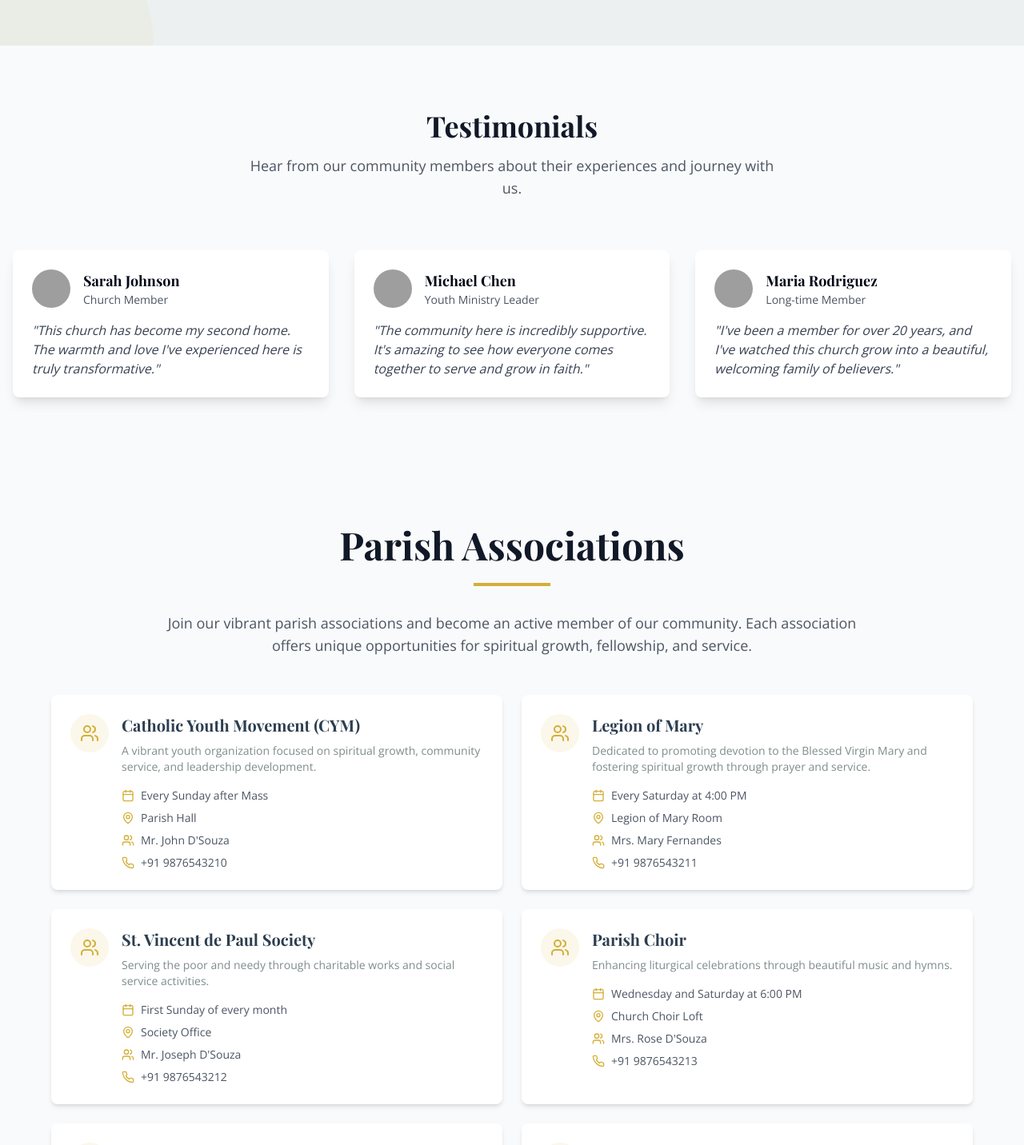
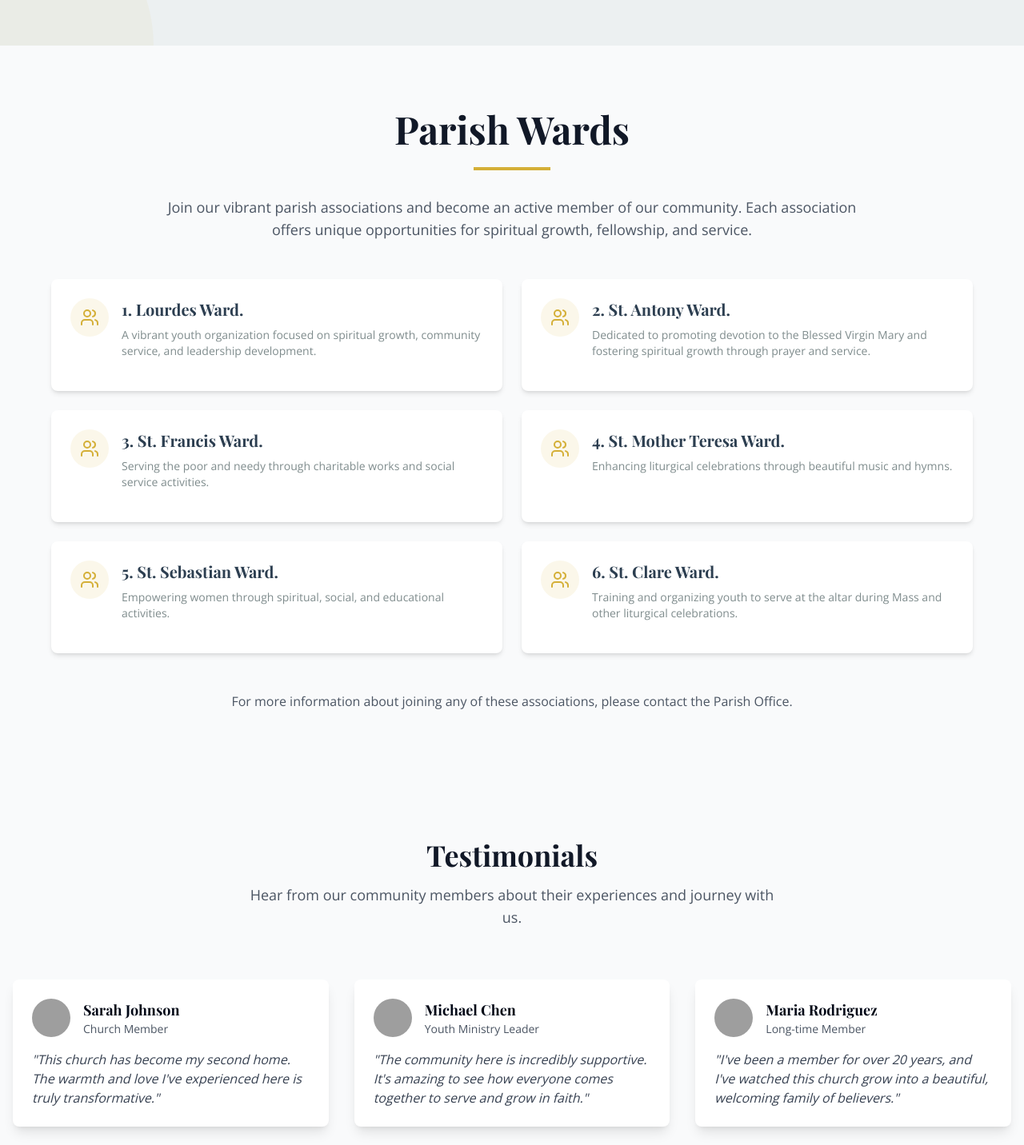
Before and after one commit to luis-hubb/ourladyoflourdes-church, a React (Vite) app: page / in a window 1280 px wide. Shown: the part 6740-8172 px from the top of the page at 80% size. Built offline with nearby package versions, Linux system fonts and the light colour scheme; grey boxes are pictures that could not be loaded.

Commit message:
changed wards

```diff
--- a/src/components/AssociationsSection.tsx
+++ b/src/components/AssociationsSection.tsx
@@ -34,7 +34,7 @@ const AssociationCard = ({
         <h3 className="font-playfair text-xl font-semibold text-primary mb-2">{name}</h3>
         <p className="text-soft-gray text-sm mb-4">{description}</p>
 
-        <div className="space-y-2">
+        {/* <div className="space-y-2">
           {meetingTime && (
             <div className="flex items-center text-sm text-gray-600">
               <Calendar className="h-4 w-4 mr-2 text-gold" />
@@ -64,7 +64,7 @@ const AssociationCard = ({
               </a>
             </div>
           )}
-        </div>
+        </div> */}
       </div>
     </div>
   </motion.div>
@@ -73,7 +73,7 @@ const AssociationCard = ({
 const AssociationsSection = () => {
   const associations = [
     {
-      name: "Catholic Youth Movement (CYM)",
+      name: "1.	Lourdes Ward.",
       description: "A vibrant youth organization focused on spiritual growth, community service, and leadership development.",
       meetingTime: "Every Sunday after Mass",
       meetingPlace: "Parish Hall",
@@ -81,7 +81,7 @@ const AssociationsSection = () => {
       contactNumber: "+91 9876543210"
     },
     {
-      name: "Legion of Mary",
+      name: "2.	St. Antony Ward.",
       description: "Dedicated to promoting devotion to the Blessed Virgin Mary and fostering spiritual growth through prayer and service.",
       meetingTime: "Every Saturday at 4:00 PM",
       meetingPlace: "Legion of Mary Room",
@@ -89,7 +89,7 @@ const AssociationsSection = () => {
       contactNumber: "+91 9876543211"
     },
     {
-      name: "St. Vincent de Paul Society",
+      name: "3.	St. Francis Ward.",
       description: "Serving the poor and needy through charitable works and social service activities.",
       meetingTime: "First Sunday of every month",
       meetingPlace: "Society Office",
@@ -97,7 +97,7 @@ const AssociationsSection = () => {
       contactNumber: "+91 9876543212"
     },
     {
-      name: "Parish Choir",
+      name: "4.	St. Mother Teresa Ward.",
       description: "Enhancing liturgical celebrations through beautiful music and hymns.",
       meetingTime: "Wednesday and Saturday at 6:00 PM",
       meetingPlace: "Church Choir Loft",
@@ -105,7 +105,7 @@ const AssociationsSection = () => {
       contactNumber: "+91 9876543213"
     },
     {
-      name: "Catholic Women's Association",
+      name: "5.	St. Sebastian Ward.",
       description: "Empowering women through spiritual, social, and educational activities.",
       meetingTime: "Second Sunday of every month",
       meetingPlace: "Parish Hall",
@@ -113,7 +113,7 @@ const AssociationsSection = () => {
       contactNumber: "+91 9876543214"
     },
     {
-      name: "Altar Servers Association",
+      name: "6.	St. Clare Ward.",
       description: "Training and organizing youth to serve at the altar during Mass and other liturgical celebrations.",
       meetingTime: "Every Saturday at 5:00 PM",
       meetingPlace: "Church Sacristy",
@@ -133,7 +133,7 @@ const AssociationsSection = () => {
           className="max-w-4xl mx-auto text-center mb-12"
         >
           <h2 className="font-playfair text-4xl md:text-5xl font-bold mb-6 text-gray-900">
-            Parish Associations
+            Parish Wards
           </h2>
           <div className="w-24 h-1 bg-gold mx-auto mb-8"></div>
           <p className="text-gray-600 text-lg mb-8">
--- a/src/pages/Index.tsx
+++ b/src/pages/Index.tsx
@@ -31,6 +31,7 @@ const Index = () => {
       <MassTimings />
       <HighlightCards />
       <MessageSection />
+      <AssociationsSection />
       {/* <div className="py-16 bg-gray-50">
         <div className="container mx-auto px-4">
           <PriestInfo />
@@ -38,7 +39,6 @@ const Index = () => {
       </div> */}
       <TestimonialsSection />
       {/* <LeadershipSection /> */}
-      <AssociationsSection />
       <EventsSection />
       {/* <GiveSection /> */}
       <Footer />
```
